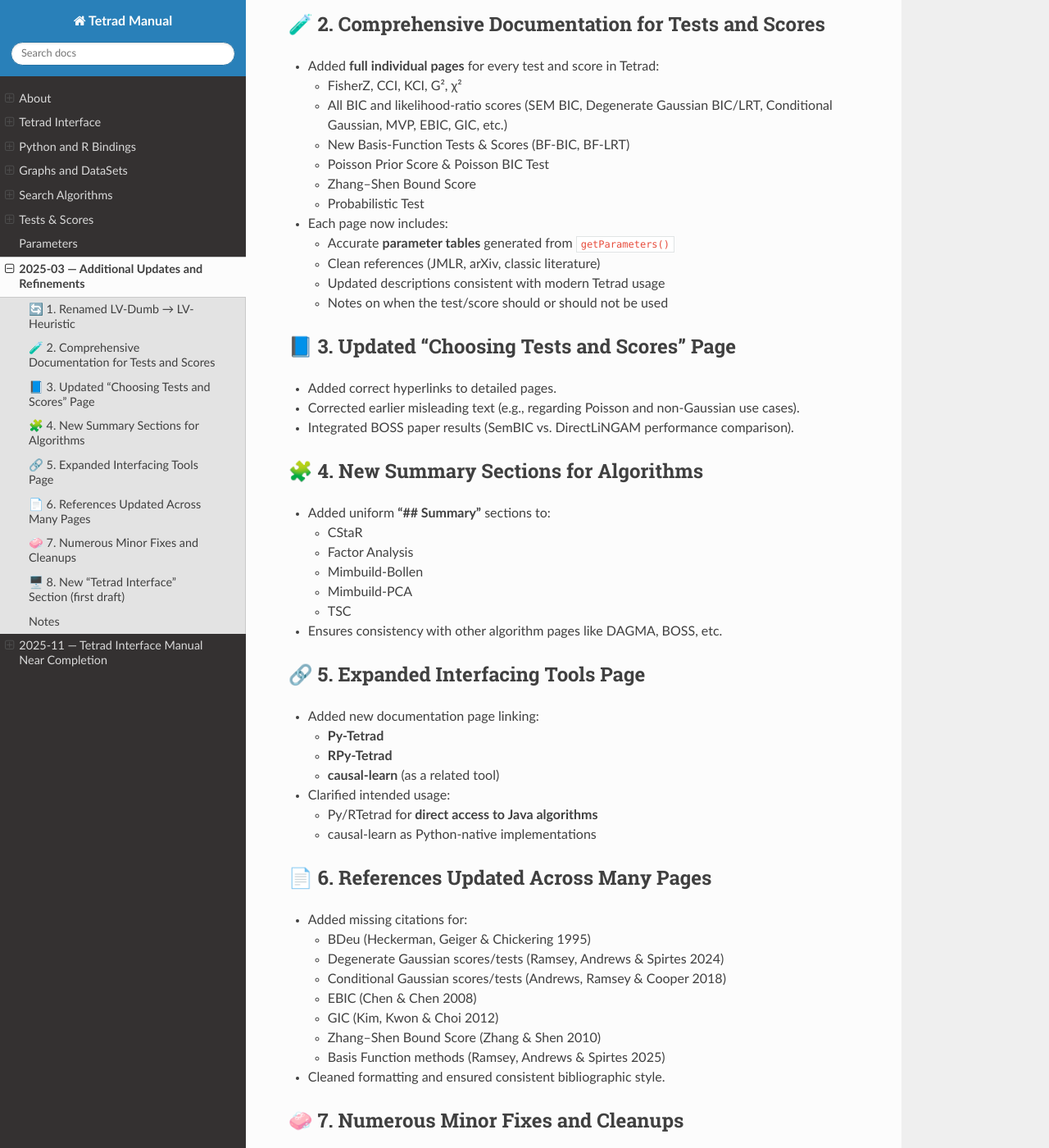
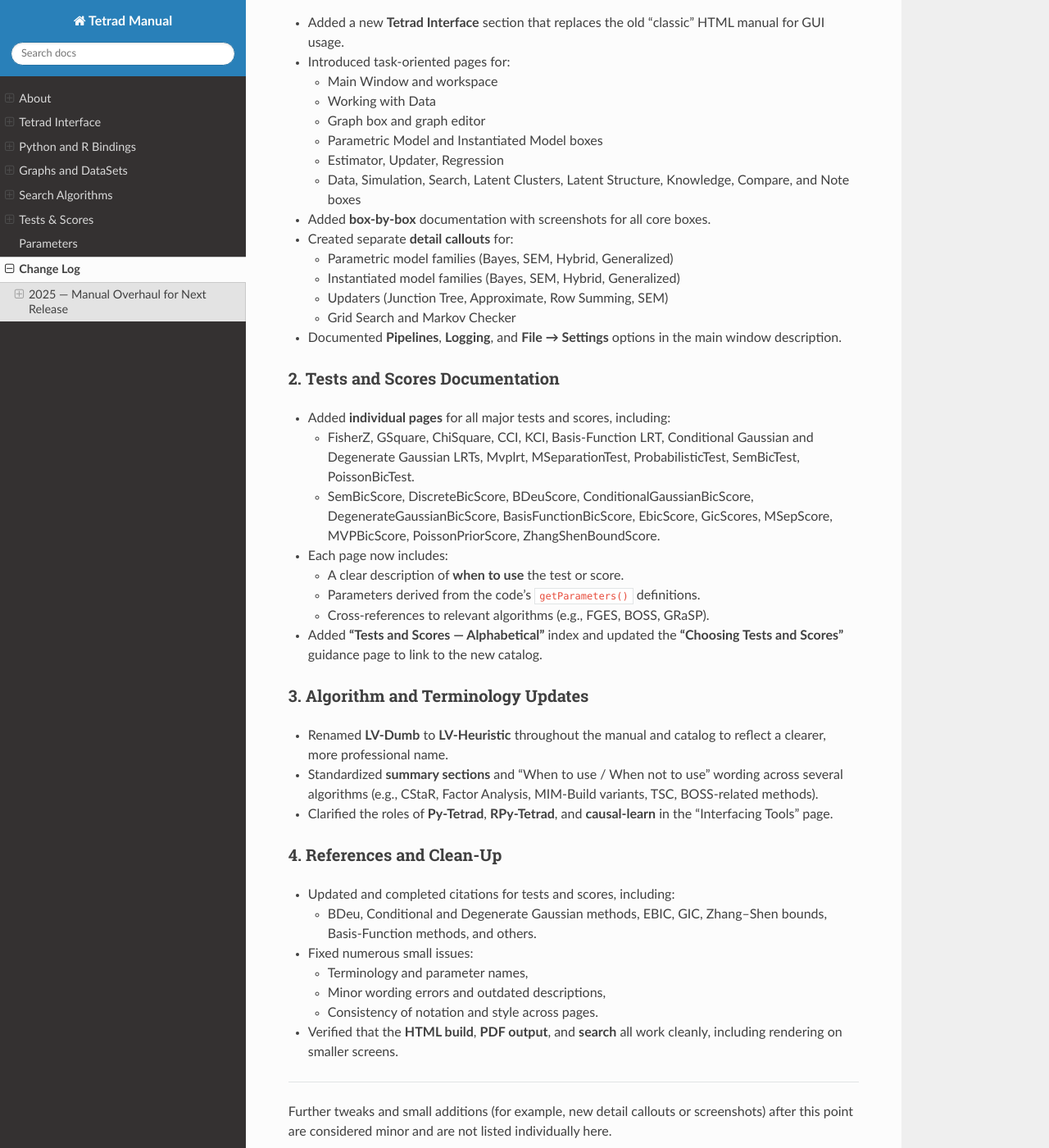
Before and after one commit to cmu-phil/tetrad-manual-rtd, a Sphinx documentation site: the page built from docs/changelog.md, in a window 1280 px wide and 1400 px high, scrolled down 371 px. Shown: the whole window at 82% size. Built offline with Sphinx 7.4.7 and the Read the Docs theme 3.1.0, drawn with Linux system fonts in a browser that asks for light colours; pages that are not in the unit, such as notebooks, are missing from menus; some of the changed text lies outside the part shown.

````diff
--- a/docs/changelog.md
+++ b/docs/changelog.md
@@ -1,106 +1,75 @@
-## 2025-03 — Additional Updates and Refinements
+# Change Log
 
-### 🔄 1. Renamed LV-Dumb → LV-Heuristic
-- Updated the algorithm name throughout:
-    - RTD manual
-    - Code documentation
-    - Algorithm catalog
-    - Internal references (e.g., BOSS-FCI, searches involving LV methods)
-- Chosen to reflect a clearer, more professional name (following discussion with Peter and Bryan).
-
-### 🧪 2. Comprehensive Documentation for Tests and Scores
-- Added **full individual pages** for every test and score in Tetrad:
-    - FisherZ, CCI, KCI, G², χ²
-    - All BIC and likelihood-ratio scores (SEM BIC, Degenerate Gaussian BIC/LRT, Conditional Gaussian, MVP, EBIC, GIC, etc.)
-    - New Basis-Function Tests & Scores (BF-BIC, BF-LRT)
-    - Poisson Prior Score & Poisson BIC Test
-    - Zhang–Shen Bound Score
-    - Probabilistic Test
-- Each page now includes:
-    - Accurate **parameter tables** generated from `getParameters()`
-    - Clean references (JMLR, arXiv, classic literature)
-    - Updated descriptions consistent with modern Tetrad usage
-    - Notes on when the test/score should or should not be used
-
-### 📘 3. Updated "Choosing Tests and Scores" Page
-- Added correct hyperlinks to detailed pages.
-- Corrected earlier misleading text (e.g., regarding Poisson and non-Gaussian use cases).
-- Integrated BOSS paper results (SemBIC vs. DirectLiNGAM performance comparison).
-
-### 🧩 4. New Summary Sections for Algorithms
-- Added uniform **“## Summary”** sections to:
-    - CStaR
-    - Factor Analysis
-    - Mimbuild-Bollen
-    - Mimbuild-PCA
-    - TSC
-- Ensures consistency with other algorithm pages like DAGMA, BOSS, etc.
-
-### 🔗 5. Expanded Interfacing Tools Page
-- Added new documentation page linking:
-    - **Py-Tetrad**
-    - **RPy-Tetrad**
-    - **causal-learn** (as a related tool)
-- Clarified intended usage:
-    - Py/RTetrad for **direct access to Java algorithms**
-    - causal-learn as Python-native implementations
-
-### 📄 6. References Updated Across Many Pages
-- Added missing citations for:
-    - BDeu (Heckerman, Geiger & Chickering 1995)
-    - Degenerate Gaussian scores/tests (Ramsey, Andrews & Spirtes 2024)
-    - Conditional Gaussian scores/tests (Andrews, Ramsey & Cooper 2018)
-    - EBIC (Chen & Chen 2008)
-    - GIC (Kim, Kwon & Choi 2012)
-    - Zhang–Shen Bound Score (Zhang & Shen 2010)
-    - Basis Function methods (Ramsey, Andrews & Spirtes 2025)
-- Cleaned formatting and ensured consistent bibliographic style.
-
-### 🧼 7. Numerous Minor Fixes and Cleanups
-- Corrected terminology in algorithm pages (e.g., BPC, CCI).
-- Added missing parameter explanations (e.g., timeLag for SP).
-- Fixed misinterpreted biological notes in algorithm “When to Use” sections.
-- Refined PCA/MIM documentation for clarity.
-
-### 🖥️ 8. New “Tetrad Interface” Section (first draft)
-- Added a new **Tetrad Interface** section with task-oriented pages:
-    - Main Window Overview
-    - Working with Data
-    - Graph Editor
-    - Running Algorithms
-    - Viewing and Exporting Results
-    - Simulation and Utilities
-    - Grid Search
-    - Markov Checker
-- Each page focuses on **GUI workflows** (loading data, configuring searches, inspecting results, running simulations, checking Markov properties, etc.) rather than algorithmic theory.
-- Established screenshot conventions and paths under `/_static/images/tetrad-interface/` for future illustrative figures (main window, data table, graph editor, algorithm dialogs, etc.).
-- Left the legacy **Classic Manual** as a separate section for now; the new Tetrad Interface pages are intended to replace it once they have settled.
+This change log describes updates to the **Tetrad documentation** (this
+ReadTheDocs manual). These changes will first appear in the **next public
+release of Tetrad**; the manual is not yet linked from any released version
+of the software.
 
 ---
 
-### Notes
-This concludes the major documentation rewrite cycle for tests, scores, latent-variable tools, and the first draft of the new Tetrad Interface section.
-Further refinements will follow after peer review of the updated manual and feedback from users (including Peter and collaborators).
+## 2025 — Manual Overhaul for Next Release
 
-## 2025-11 — Tetrad Interface Manual Near Completion
+### 1. New Tetrad Interface Manual
 
-### 📚 1. Box-by-Box Interface Documentation Filled In
-- Completed detailed **Tetrad Interface** pages for core GUI boxes, including:
-    - Data, Simulation, Search, Latent Structure, Knowledge, Estimator, Updater, Graph, and Display Subgraphs.
-- Added corresponding **detail callouts** for:
-    - Parametric and Instantiated Model types,
-    - Estimators (ML Bayes, Dirichlet, EM Bayes, SEM, Hybrid CG, Generalized SEM),
-    - Updaters (Junction Tree, Approximate, Row Summing, SEM),
-    - Graph menu tools and Display Subgraphs.
-- Ensured consistent wording, parameter references, and cross-links to the global **Parameters** listing.
+- Added a new **Tetrad Interface** section that replaces the old “classic”
+  HTML manual for GUI usage.
+- Introduced task-oriented pages for:
+    - Main Window and workspace
+    - Working with Data
+    - Graph box and graph editor
+    - Parametric Model and Instantiated Model boxes
+    - Estimator, Updater, Regression
+    - Data, Simulation, Search, Latent Clusters, Latent Structure, Knowledge,
+      Compare, and Note boxes
+- Added **box-by-box** documentation with screenshots for all core boxes.
+- Created separate **detail callouts** for:
+    - Parametric model families (Bayes, SEM, Hybrid, Generalized)
+    - Instantiated model families (Bayes, SEM, Hybrid, Generalized)
+    - Updaters (Junction Tree, Approximate, Row Summing, SEM)
+    - Grid Search and Markov Checker
+- Documented **Pipelines**, **Logging**, and **File → Settings** options in
+  the main window description.
 
-### ✅ 2. Manual Build and UX Checks
-- Verified that the **HTML build** is clean and that the generated **PDF manual** renders correctly.
-- Confirmed that **search functionality** in the built docs works as expected.
-- Checked the appearance of the manual on a **mobile phone**; layout and navigation look good on small screens.
+### 2. Tests and Scores Documentation
 
-### 🔜 3. Remaining TODOs
-- Plan to add a small number of additional **detail callouts** for:
-    - **Pipelines** functionality,
-    - **Logging** functionality.
-- After those callouts are in place, the new Tetrad Interface manual will be considered feature-complete pending minor polish and feedback from users (Peter, collaborators, and external readers).
+- Added **individual pages** for all major tests and scores, including:
+    - FisherZ, GSquare, ChiSquare, CCI, KCI, Basis-Function LRT, Conditional
+      Gaussian and Degenerate Gaussian LRTs, Mvplrt, MSeparationTest,
+      ProbabilisticTest, SemBicTest, PoissonBicTest.
+    - SemBicScore, DiscreteBicScore, BDeuScore, ConditionalGaussianBicScore,
+      DegenerateGaussianBicScore, BasisFunctionBicScore, EbicScore, GicScores,
+      MSepScore, MVPBicScore, PoissonPriorScore, ZhangShenBoundScore.
+- Each page now includes:
+    - A clear description of **when to use** the test or score.
+    - Parameters derived from the code’s `getParameters()` definitions.
+    - Cross-references to relevant algorithms (e.g., FGES, BOSS, GRaSP).
+- Added **“Tests and Scores — Alphabetical”** index and updated the
+  **“Choosing Tests and Scores”** guidance page to link to the new catalog.
+
+### 3. Algorithm and Terminology Updates
+
+- Renamed **LV-Dumb** to **LV-Heuristic** throughout the manual and catalog
+  to reflect a clearer, more professional name.
+- Standardized **summary sections** and “When to use / When not to use”
+  wording across several algorithms (e.g., CStaR, Factor Analysis,
+  MIM-Build variants, TSC, BOSS-related methods).
+- Clarified the roles of **Py-Tetrad**, **RPy-Tetrad**, and **causal-learn**
+  in the “Interfacing Tools” page.
+
+### 4. References and Clean-Up
+
+- Updated and completed citations for tests and scores, including:
+    - BDeu, Conditional and Degenerate Gaussian methods, EBIC, GIC,
+      Zhang–Shen bounds, Basis-Function methods, and others.
+- Fixed numerous small issues:
+    - Terminology and parameter names,
+    - Minor wording errors and outdated descriptions,
+    - Consistency of notation and style across pages.
+- Verified that the **HTML build**, **PDF output**, and **search** all work
+  cleanly, including rendering on smaller screens.
+
+---
+
+Further tweaks and small additions (for example, new detail callouts or
+screenshots) after this point are considered minor and are not listed
+individually here.
--- a/docs/tests-and-scores.md
+++ b/docs/tests-and-scores.md
@@ -15,3 +15,4 @@
 
 choosing-tests-and-scores
 tests-and-scores-catalog
+tests-and-scores/index
--- a/docs/tetrad-interface/overview/main-window.md
+++ b/docs/tetrad-interface/overview/main-window.md
@@ -2,10 +2,10 @@
 
 The Tetrad main window is the starting point for most workflows. It provides:
 
-- A **menu bar** and **toolbar** for global actions (open/save, simulate data, run algorithms, etc.).
+- A **menu bar** and **toolbar** for global actions (open/save, logging, pipelines, etc.).
 - A **project tree** listing data sets, graphs, models, and results.
 - A **work area** where editors and result views appear in tabs.
-- A **status bar** with basic progress and message reporting.
+- A **status bar** (and optional logging pane) with progress and message reporting.
 
 [//]: # (```{note})
 
@@ -48,19 +48,28 @@
 
 ## Menus and toolbar
 
-The **menu bar** typically includes items such as:
+The **menu bar** in the version of Tetrad described in this manual includes:
 
-- **File** – open/save projects, import/export data and graphs, exit.
-- **Edit** – undo/redo (where supported), basic editing commands.
-- **Graph** – create new graphs, edit edges, run graph operations.
-- **Search / Algorithms** – launch search algorithms and related tools.
-- **Tools** – utilities such as simulation, resampling, grid search, and the Markov checker.
-- **Help** – version information, links to manuals and online resources.
+- **File** – open/save sessions, import/export data and graphs, save a workspace image, show the session version, and exit the application.
+  - The **File → Settings** submenu controls:
+    - **Logging** – where log output is written (only to the logging pane, or also to a log file).
+    - **Number Format** – the numeric formatting used throughout the application.
+    - **Enable Experimental** – whether experimental algorithms and options are shown (for example, in the *Search* box).
+- **Edit** – undo/redo (where supported) and basic editing commands.
+- **Logging** – controls **runtime logging**:
+  - **Start Logging** opens a logging pane at the bottom of the main window and begins routing log messages from algorithms and tools to it.
+    If logging to files has been configured in **File → Settings → Logging**, this also starts a new log file on disk.
+  - **Stop Logging** stops sending messages to the logging pane and, if a log file is open, closes the file.
+- **Pipelines** – offers templates for **pre-wired workbench pipelines**.
+  Choosing an entry places a fully connected set of session boxes on the workbench (for example, Data → Search → Compare).
+  Each box in the pipeline can then be **double-clicked and filled in** with your chosen data, algorithms, and models.
+- **Window** – standard window-management actions (show/hide panes, focus different parts of the interface, etc.).
+- **Help** – version information and links to this manual and other online resources.
 
 The **toolbar** (below the menu) exposes common shortcuts (open, save, run, layout graph, zoom in/out, etc.).
 Hovering over a button usually shows a tooltip explaining its function.
 
-## Status bar and messages
+## Status bar, logging pane, and messages
 
 At the bottom of the main window, a status area reports:
 
@@ -68,4 +77,7 @@
 - Progress indicators where available
 - Warnings or errors
 
-Long-running algorithms often update this area, and some provide **cancellable** operations from here.
+When you choose **Logging → Start Logging**, a **logging pane** appears (typically docked above the status bar).
+This pane shows streaming log output from algorithms and utilities while they run. Choosing **Logging → Stop Logging** hides the logging pane and, if file logging is enabled, closes the current log file.
+
+Long-running algorithms often update the status area and/or logging pane, and some provide **cancellable** operations from here.
````
Also changed, not shown: docs/algorithms/cdnod.md (+8 -12 lines), docs/tests-and-scores/index.md (added, +36 -0 lines).
